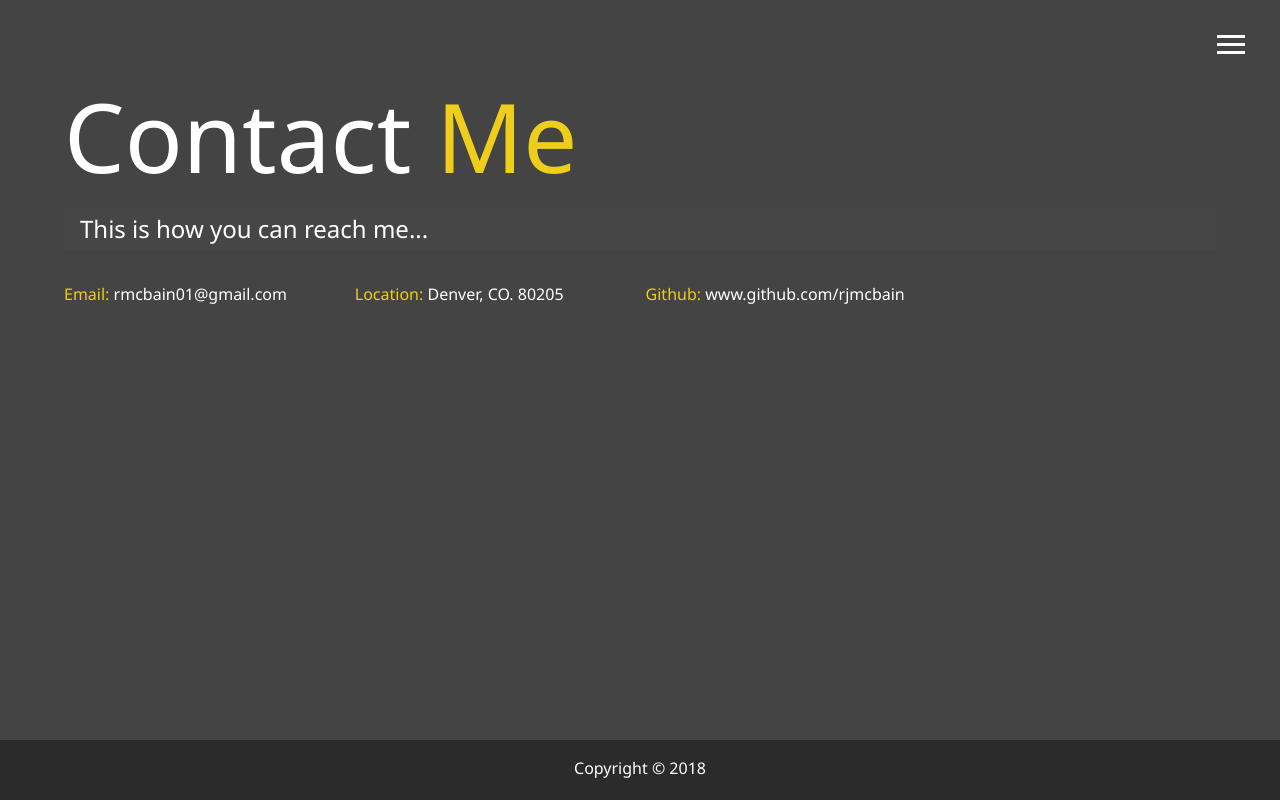
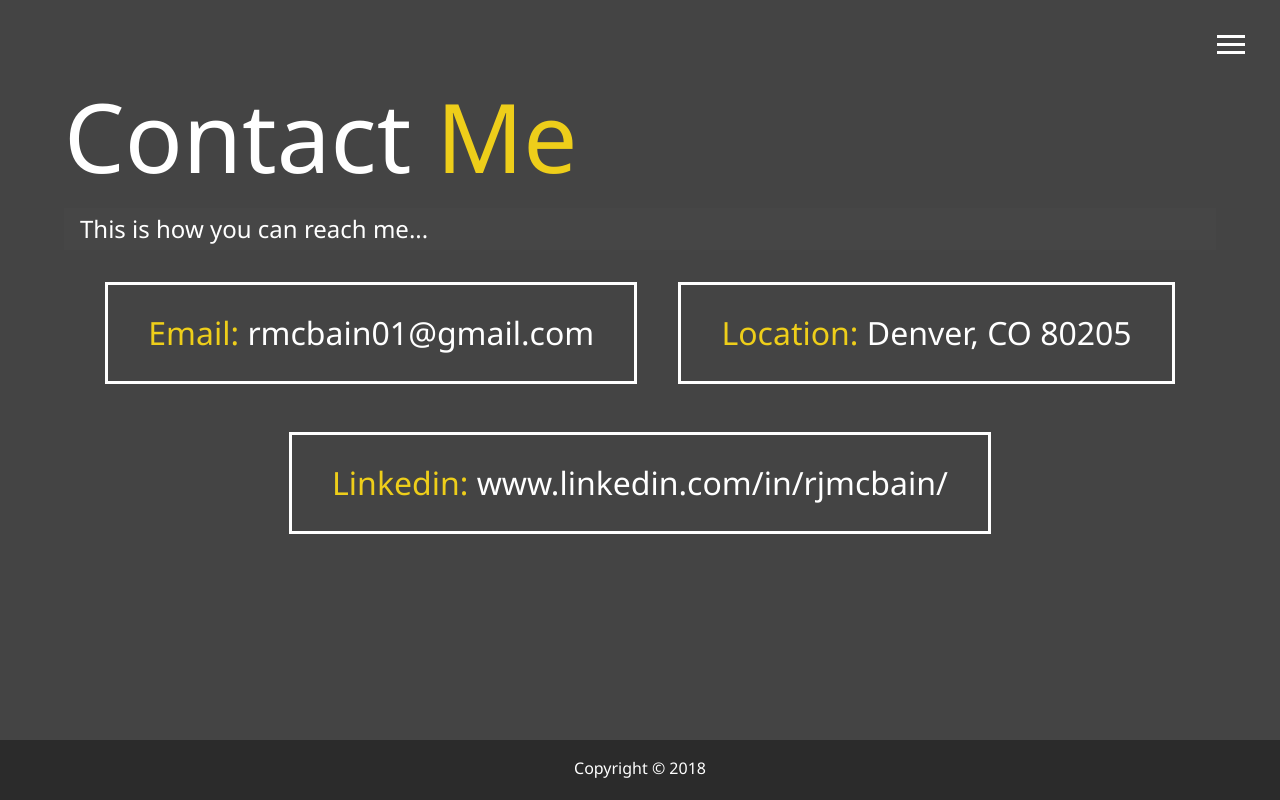
Before and after one commit to rjmcbain/website2018, a website: page dist/contact.html in a window 1280 px wide. Drawn offline with Linux system fonts and the light colour scheme.

Commit message:
adding to contact page

```diff
--- a/scss/_mobile.scss
+++ b/scss/_mobile.scss
@@ -21,6 +21,7 @@
     .lg-heading {
       line-height: 1;
       margin-bottom: 1rem;
+      font-size: 5rem;
     }
   }
 
@@ -65,6 +66,11 @@
   .projects {
     grid-template-columns: repeat(2, 1fr);
   }
+
+  .boxes div {
+    padding: 1rem 2rem;
+    font-size: 1.2rem;
+  }
 }
 
 // Smartphones
@@ -80,17 +86,22 @@
       line-height: 1;
       margin-bottom: 1rem;
       text-align: center;
+      font-size: 4.5rem;
+    }
+
+    .sm-heading {
+      font-size: 1.3rem;
     }
   }
 
   .projects {
     grid-template-columns: repeat(1, 1fr);
-    text-align: left;
+    text-align: center;
   }
 
   .boxes div {
-    padding: 1.5rem 2rem;
-    font-size: 1.5rem;
+    padding: 1rem 2rem;
+    font-size: 1.2rem;
   }
 
   main#home .text-secondary {
```
Also changed, not shown: dist/contact.html, dist/css/main.css.
